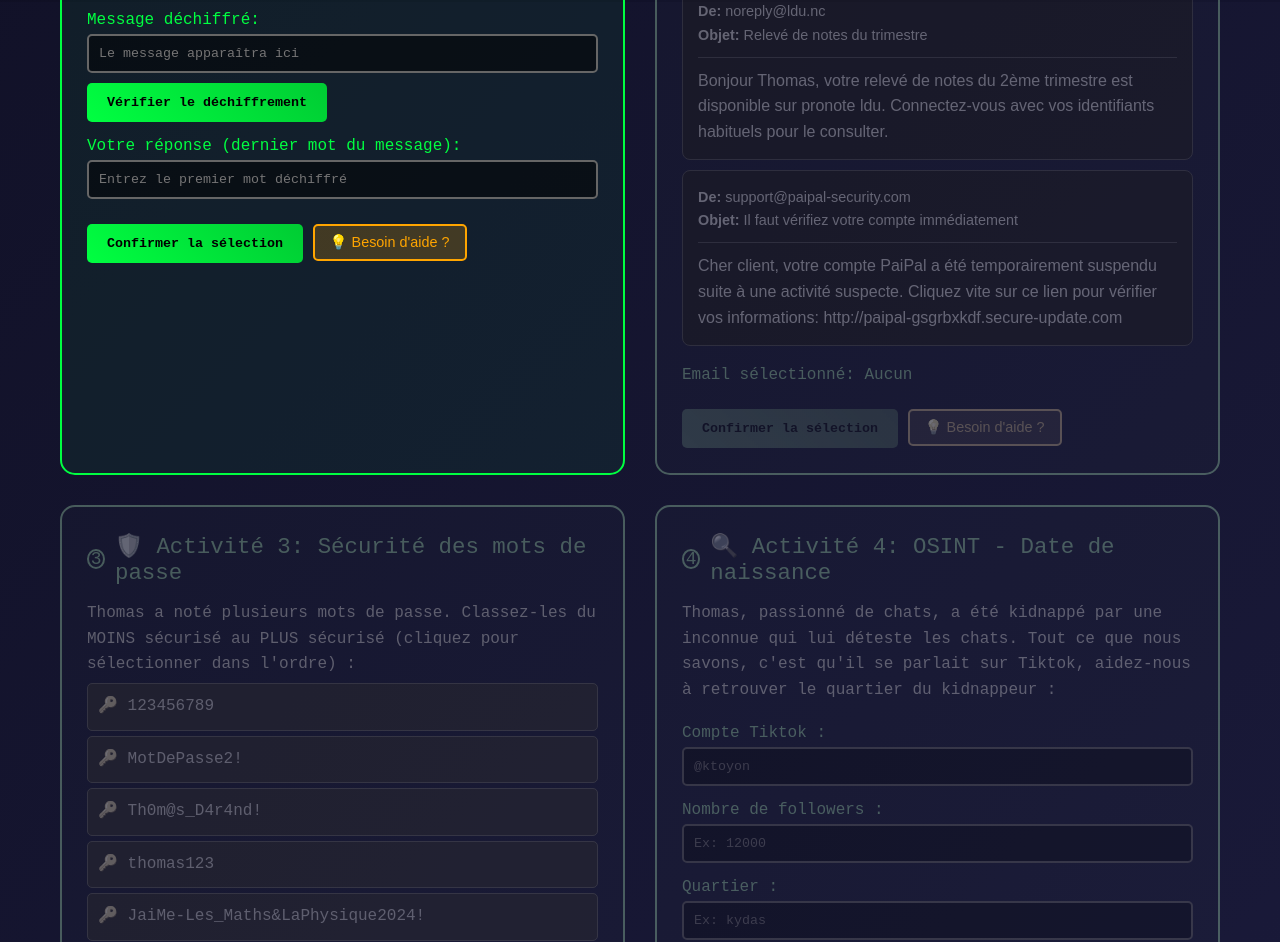
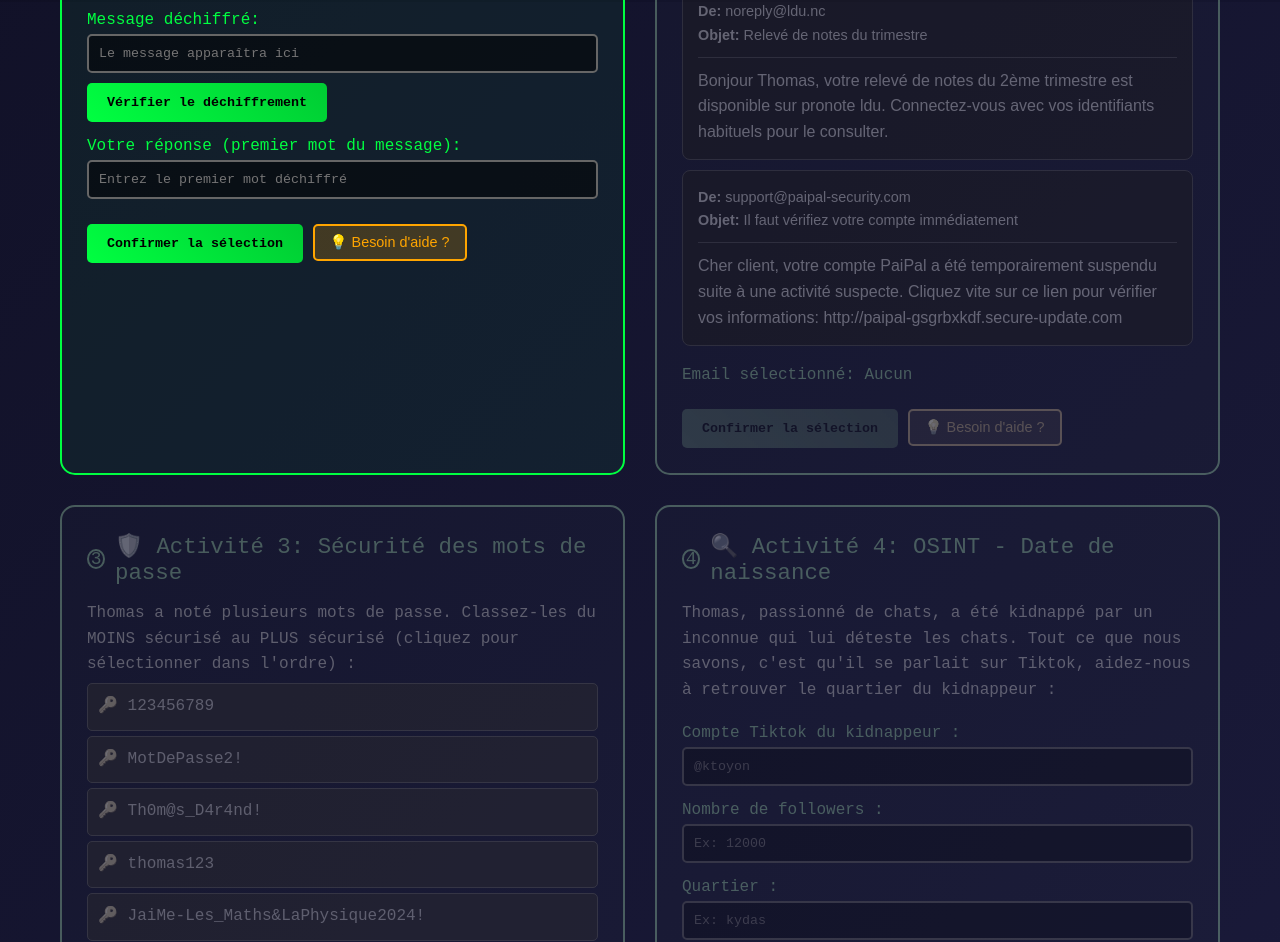
Before and after one commit to noachuut/EscapeGame, a plain HTML site: page frontend/game.html in a window 1280 px wide. Shown: the part 798-1740 px from the top of the page. Drawn offline with Linux system fonts and the light colour scheme; no server answers.

Commit message:
correction

```diff
--- a/frontend/game.html
+++ b/frontend/game.html
@@ -527,7 +527,7 @@
                 </div>
 
                 <div class="input-group">
-                    <label for="caesar-answer">Votre réponse (dernier mot du message):</label>
+                    <label for="caesar-answer">Votre réponse (premier mot du message):</label>
                     <input type="text" id="caesar-answer" placeholder="Entrez le premier mot déchiffré">
                 </div>
 
@@ -606,12 +606,12 @@
                     🔍 Activité 4: OSINT - Date de naissance
                 </div>
                 <div class="activity-description">
-                    <p>Thomas, passionné de chats, a été kidnappé par une inconnue qui lui déteste les chats. Tout ce que nous savons, c'est qu'il se parlait
+                    <p>Thomas, passionné de chats, a été kidnappé par un  inconnue qui lui déteste les chats. Tout ce que nous savons, c'est qu'il se parlait
                         sur Tiktok, aidez-nous à retrouver le quartier du kidnappeur :
                     </p>
                 </div>
                 <div class="input-group">
-                    <label for="compte">Compte Tiktok :</label>
+                    <label for="compte">Compte Tiktok du kidnappeur :</label>
                     <input type="text" id="compte" placeholder="@ktoyon">
                 </div>
 
```
